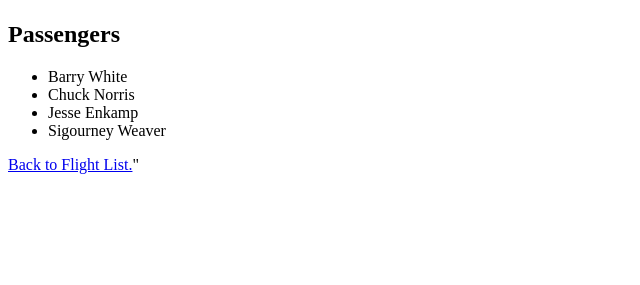
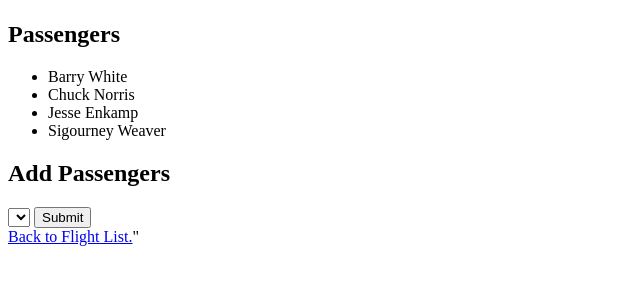
Before and after one commit to TomNug/airline, a Django app: page /flights/1 in a window 1280 px wide. Shown: the part 167-452 px from the top of the page, without its empty margins (0-640 px from the left). Run offline with Django 3.2, Linux system fonts and the light colour scheme; data comes from the database, SQL or seed files in the repository; both versions use the stored data as it was after the commit; lists and menus that the app fills with data are empty.

Commit message:
Allows for adding of passengers to a flight from flight.html

```diff
--- a/airline/flights/templates/flights/flight.html
+++ b/airline/flights/templates/flights/flight.html
@@ -17,5 +17,17 @@
         {% endfor %}
     </ul>
 
+    <h2>Add Passengers </h2>
+        <form action="{% url 'book' flight.id %}" method="post">
+            <!--determine it is this application submitting the form-->
+            {% csrf_token %}
+            <!--The post message will be looking for a field names passenger-->
+            <select name="passenger">
+                {% for passenger in non_passengers%}
+                <option value="{{passenger.id}}">{{passenger}}</option>
+                {% endfor %}
+            </select>
+            <input type="submit" />
+        </form>
     <a href="{% url 'index' %}">Back to Flight List.</a>"
 {% endblock %}
--- a/airline/flights/urls.py
+++ b/airline/flights/urls.py
@@ -5,5 +5,6 @@ from . import views
 
 urlpatterns = [
     path("", views.index, name="index"),
-    path("<int:flight_id>", views.flight, name = "flight")
+    path("<int:flight_id>", views.flight, name = "flight"),
+    path("<int:flight_id>/book", views.book, name = "book")
     ]
--- a/airline/flights/views.py
+++ b/airline/flights/views.py
@@ -1,5 +1,8 @@
 from django.shortcuts import render
-from .models import Flight
+from .models import Flight ,Passenger
+from django.http import HttpResponseRedirect
+# lets me use the name of a path, and it finds the actual path
+from django.urls import reverse
 
 # Create your views here.
 def index(request):
@@ -10,5 +13,19 @@ def index(request):
 def flight(request, flight_id):
     flight = Flight.objects.get(pk=flight_id)
     return render(request, "flights/flight.html",{
+        # which flight is rendered
         "flight":flight,
-        "passengers":flight.passengers.all()})
+        # who are the passengers
+        "passengers":flight.passengers.all(),
+        # who is not on the flight
+        "non_passengers": Passenger.objects.exclude(flights=flight).all()
+    })
+
+def book(request, flight_id):
+    if request.method == "POST":
+        flight = Flight.objects.get(pk=flight_id)
+        # determines the name for the input field
+        passenger = Passenger.objects.get(pk = int(request.POST["passenger"]))
+        # adds new row to the table, implementation details hidden
+        passenger.flights.add(flight)
+        return HttpResponseRedirect(reverse("flight", args=(flight.id,)))
```
Also changed, not shown: airline/db.sqlite3.
